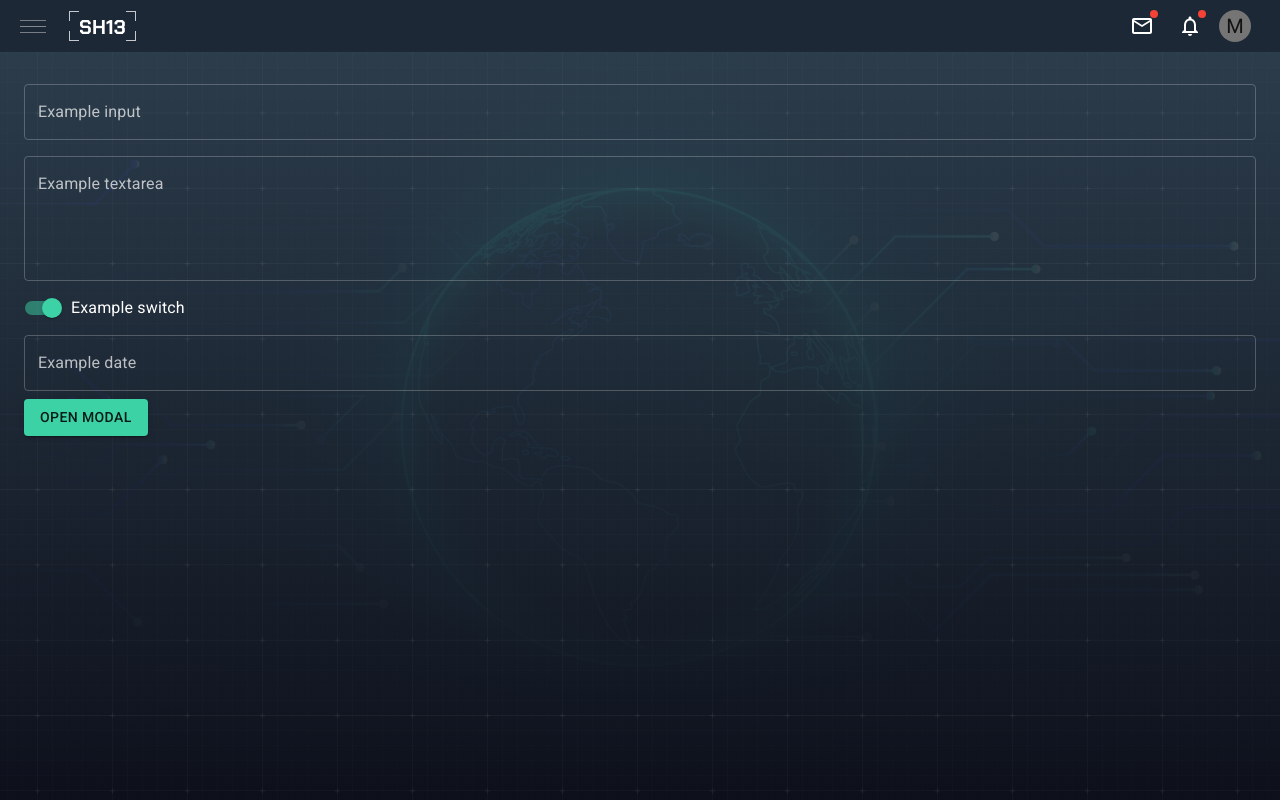
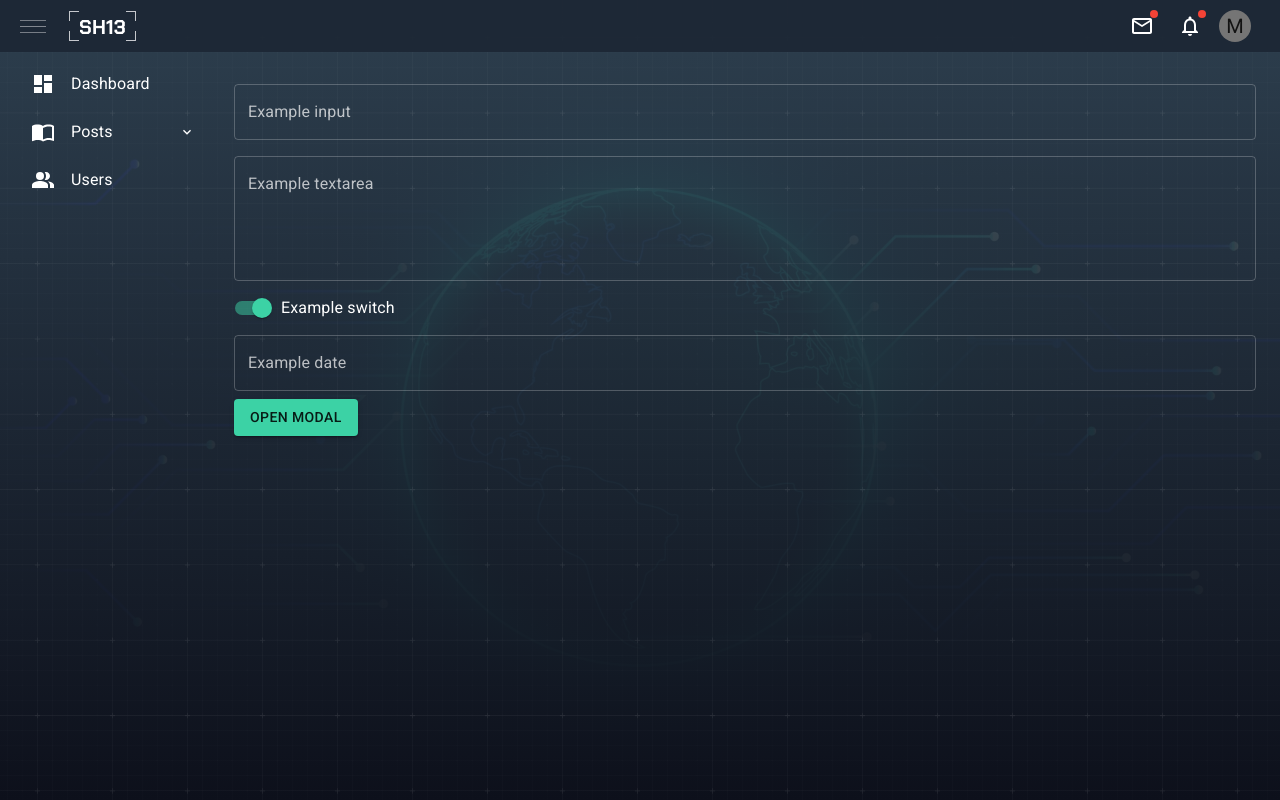
Before and after one commit to webstarlee/sh13-frontend, a React (Create React App) app: page /home in a window 1280 px wide. Built offline with nearby package versions, Linux system fonts and the light colour scheme.

Commit message:
sidebar working

```diff
--- a/package.json
+++ b/package.json
@@ -15,7 +15,6 @@
     "@testing-library/user-event": "^13.5.0",
     "@types/date-fns": "^2.6.0",
     "axios": "^1.3.4",
-    "classnames": "^2.3.2",
     "dayjs": "^1.11.7",
     "react": "^18.2.0",
     "react-dom": "^18.2.0",
--- /dev/null
+++ b/src/components/SHNavigation.jsx
@@ -0,0 +1,26 @@
+import React from "react";
+import { List } from "@mui/material";
+import SHNavigationItem from "./SHNavigationItem";
+const useStyles = () =>({
+  list: {
+    listStyle: "none",
+  },
+});
+
+const Navigation = ({ data, collapsed }) => {
+  const classes = useStyles();
+
+  if (!Array.isArray(data)) return null;
+
+  let renderData = data?.map((item, index) => {
+    return <SHNavigationItem key={index} item={item} collapsed={collapsed} />;
+  });
+
+  return (
+    <List sx={classes.list} component='nav'>
+      {renderData}
+    </List>
+  );
+};
+
+export default Navigation;
--- /dev/null
+++ b/src/components/SHNavigationItem.jsx
@@ -0,0 +1,130 @@
+import React from "react";
+import { Link, useLocation } from "react-router-dom";
+import { useTheme } from '@mui/material/styles';
+import {
+  Box,
+  Collapse,
+  lighten,
+  List,
+  ListItem,
+  ListItemIcon,
+  ListItemText,
+} from "@mui/material";
+import { ExpandLess, ExpandMore } from "@mui/icons-material";
+import clsx from "clsx";
+
+const useStyles = () => {
+  const theme = useTheme();
+  return ({
+    root: {
+      width: "95%",
+      margin: "4px auto",
+      borderRadius: "8px",
+      transition: "all .5s",
+      overflow: "hidden",
+    },
+    listItem: {
+      transition: "all .5s",
+      display: "flex",
+      flexDirection: "column",
+    },
+    listLink: {
+      padding: "0 15px",
+      textDecoration: "none",
+      color: "inherit",
+      transition: "all .5s",
+      display: "flex",
+      alignItems: "center",
+      width: "100%",
+    },
+    listIcon: {
+      color: "inherit",
+      justifyContent: "center",
+    },
+    listItemText: {
+      [theme.breakpoints.up("sm")]: {
+        fontSize: 9,
+      },
+    },
+    expanded: {
+      backgroundColor: lighten(theme.palette.secondary.main, 0.1),
+    },
+    selected: {
+      backgroundColor: lighten(theme.palette.secondary.main, 0.3),
+    },
+  })
+};
+
+const NavigationItem = ({ item, collapsed }) => {
+  const { pathname } = useLocation();
+  const classes = useStyles();
+
+  // If navigation is nested
+  const [open, setOpen] = React.useState(false);
+  const nested = typeof item.navigationData == "object" ? true : false;
+
+  const handleClick = () => {
+    setOpen(!open);
+  };
+
+  // Persisting the nested navigation open state on page refresh
+  React.useEffect(() => {
+    if (pathname.search(new RegExp(item.url, "g")) !== -1) {
+      setOpen(true);
+    }
+  }, [pathname, item.url]);
+
+  return (
+    <div
+      className={clsx(
+        classes.root,
+        nested && open && classes.expanded,
+        pathname.search(new RegExp(item.url, "g")) !== -1 &&
+          !nested &&
+          classes.selected
+      )}>
+      <ListItem
+        sx={classes.listItem}
+        onClick={handleClick}
+        disableGutters>
+        <Box
+          component={!nested ? Link : "div"}
+          to={`${item.url}`}
+          sx={[
+            classes.listLink
+          ]}>
+          <ListItemIcon sx={classes.listIcon}>
+            {(item.icon && <item.icon />) || ""}
+          </ListItemIcon>
+          <ListItemText>
+            {item.name}
+          </ListItemText>
+          {nested &&
+            (open ? (
+              <ExpandLess fontSize={"default"} />
+            ) : (
+              <ExpandMore fontSize={"default"} />
+            ))}
+        </Box>
+      </ListItem>
+
+      {nested && (
+        <Collapse in={open} timeout='auto' unmountOnExit>
+          <List disablePadding>
+            {item.navigationData.map((nestedItem, i) => {
+              return (
+                <NavigationItem
+                  key={i}
+                  item={nestedItem}
+                  collapsed={collapsed}
+                />
+              );
+            })}
+          </List>
+        </Collapse>
+      )}
+    </div>
+  );
+};
+
+export default NavigationItem;
--- a/src/layouts/Dashboard/DashboardLayout.jsx
+++ b/src/layouts/Dashboard/DashboardLayout.jsx
@@ -1,7 +1,9 @@
 import React, { Fragment, useState } from "react";
 import { Outlet } from "react-router-dom";
+import { Box } from "@mui/material";
 import { useTheme } from '@mui/material/styles';
 import Header from './Header';
+import Sidebar from "./Sidebar";
 
 const useStyles = () => {
   const theme = useTheme();
@@ -10,17 +12,39 @@ const useStyles = () => {
       boxShadow: "none",
       backgroundImage: "unset",
     },
+    content: {
+      paddingTop: "52px",
+      transition: theme.transitions.create("margin", {
+        easing: theme.transitions.easing.sharp,
+        duration: theme.transitions.duration.leavingScreen,
+      }),
+    },
+    fullContent: {
+      marginLeft: "210px",
+      transition: theme.transitions.create("margin", {
+        easing: theme.transitions.easing.sharp,
+        duration: theme.transitions.duration.leavingScreen,
+      }),
+    }
   })
 };
 
 function DashboardLayout() {
 
   const classes = useStyles();
+  const [extended, setExtended] = useState(true);
+
+  const handleExtended = () => {
+    setExtended(!extended);
+  };
 
   return (
     <Fragment>
-      <Header />
-      <Outlet />
+      <Header sidebarHandle={handleExtended} />
+      <Sidebar extended={extended} />
+      <Box component="div" sx={[classes.content, extended && classes.fullContent]}>
+        <Outlet />
+      </Box>
     </Fragment>
   );
 }
--- a/src/layouts/Dashboard/Header.jsx
+++ b/src/layouts/Dashboard/Header.jsx
@@ -27,6 +27,7 @@ const useStyles = () => {
     appBar: {
       boxShadow: "none",
       backgroundImage: "unset",
+      zIndex: 1201
     },
     toolBar: {
       minHeight: "52px",
@@ -209,6 +210,7 @@ const useStyles = () => {
 };
 
 export default function Header(props) {
+  const {sidebarHandle} = props;
   const classes = useStyles();
   const [anchorEl, setAnchorEl] = useState(null);
 
@@ -222,7 +224,7 @@ export default function Header(props) {
 
   return (
     <AppBar
-      position="static"
+      position="fixed"
       color="appbar"
       enableColorOnDark={true}
       sx={classes.appBar}
@@ -234,6 +236,7 @@ export default function Header(props) {
           color="inherit"
           aria-label="menu"
           sx={classes.sidebarToggleBtn}
+          onClick={sidebarHandle}
         >
           <Divider component="span" light={true} sx={classes.hamburger} />
         </IconButton>
@@ -281,7 +284,7 @@ export default function Header(props) {
           </Fade>
         </Typography>
         <Box sx={{ flexGrow: 1 }} />
-        <Box sx={{ display: { xs: "none", md: "block" } }}>
+        <Box>
           <Fade
             in={true}
             {...{ timeout: 500 }}
--- /dev/null
+++ b/src/layouts/Dashboard/Sidebar.jsx
@@ -0,0 +1,53 @@
+import react from "react";
+import { useTheme } from '@mui/material/styles';
+import { Drawer } from "@mui/material";
+import { SHNavigation } from "components";
+import { navigationData } from "./data";
+
+const drawerWidth = 210;
+
+const useStyles = () => {
+  const theme = useTheme();
+  return ({
+    drawerPaper: {
+      width: drawerWidth,
+      display: "flex",
+      top: "52px",
+      position: "fixed",
+      height: "100vh",
+      whiteSpace: "nowrap",
+      transition: theme.transitions.create(["margin"], {
+        easing: theme.transitions.easing.sharp,
+        duration: theme.transitions.duration.enteringScreen,
+      }),
+
+      color: theme.palette.type && theme.palette.grey[100],
+      backgroundColor: "transparent",
+      borderRight: "unset",
+    },
+    drawerPaperClose: {
+      overflowX: "hidden",
+      transition: theme.transitions.create("margin", {
+        easing: theme.transitions.easing.sharp,
+        duration: theme.transitions.duration.leavingScreen,
+      }),
+      marginLeft: "-210px",
+    },
+  })
+};
+
+export default function Sidebar(props) {
+  const { extended } = props;
+  const classes = useStyles();
+
+  return (
+    <Drawer
+      variant='permanent'
+      PaperProps={{
+        sx: [classes.drawerPaper, !extended && classes.drawerPaperClose]
+      }}
+      open={extended} >
+      <SHNavigation data={navigationData} collapsed={!extended} />
+    </Drawer >
+  )
+}
--- /dev/null
+++ b/src/layouts/Dashboard/data/index.js
@@ -0,0 +1 @@
+export { mainNavigation as navigationData } from "./navigationData";
--- /dev/null
+++ b/src/layouts/Dashboard/data/navigationData.js
@@ -0,0 +1,37 @@
+import {
+  Dashboard,
+  PeopleAlt,
+  MenuBook,
+  ImportContacts,
+  PostAdd,
+} from "@mui/icons-material";
+
+export const mainNavigation = [
+  {
+    name: "Dashboard",
+    icon: Dashboard,
+    url: `/dashboard`,
+  },
+  {
+    name: "Posts",
+    icon: ImportContacts,
+    url: `/posts`,
+    navigationData: [
+      {
+        name: "All Posts",
+        icon: MenuBook,
+        url: `/posts/all`,
+      },
+      {
+        name: "Editor",
+        icon: PostAdd,
+        url: `/posts/editor`,
+      },
+    ],
+  },
+  {
+    name: "Users",
+    icon: PeopleAlt,
+    url: `/users`,
+  },
+];
```
Also changed, not shown: src/components/index.js (+5 -4 lines), 1 other file (tests, documents, lock files or other folders).
